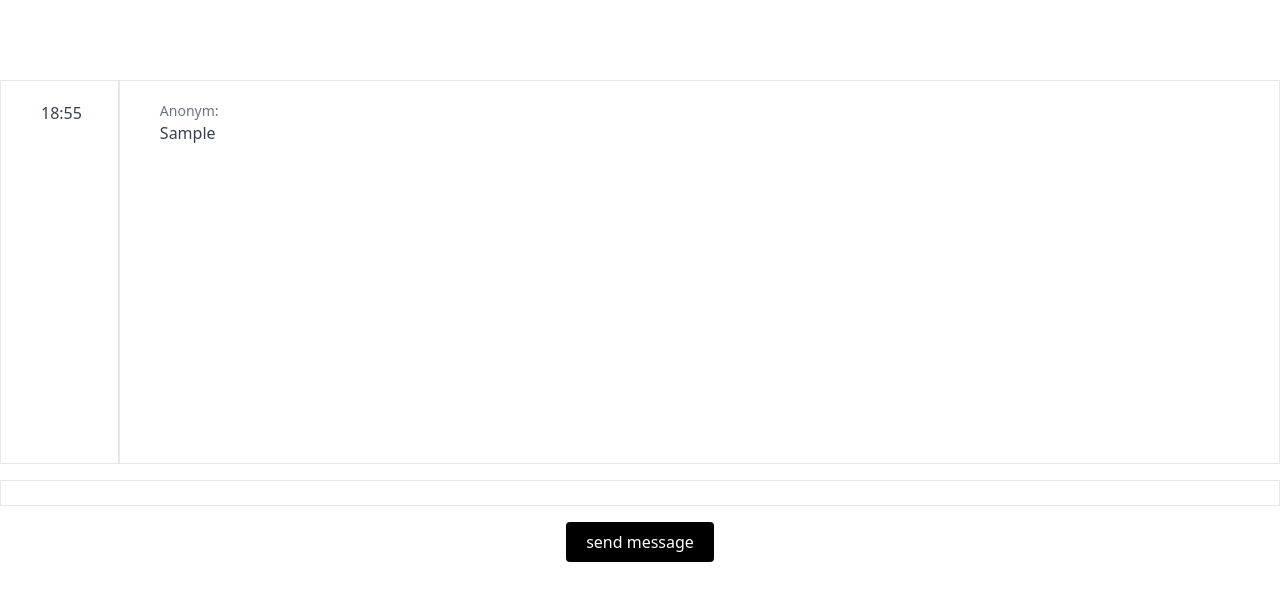
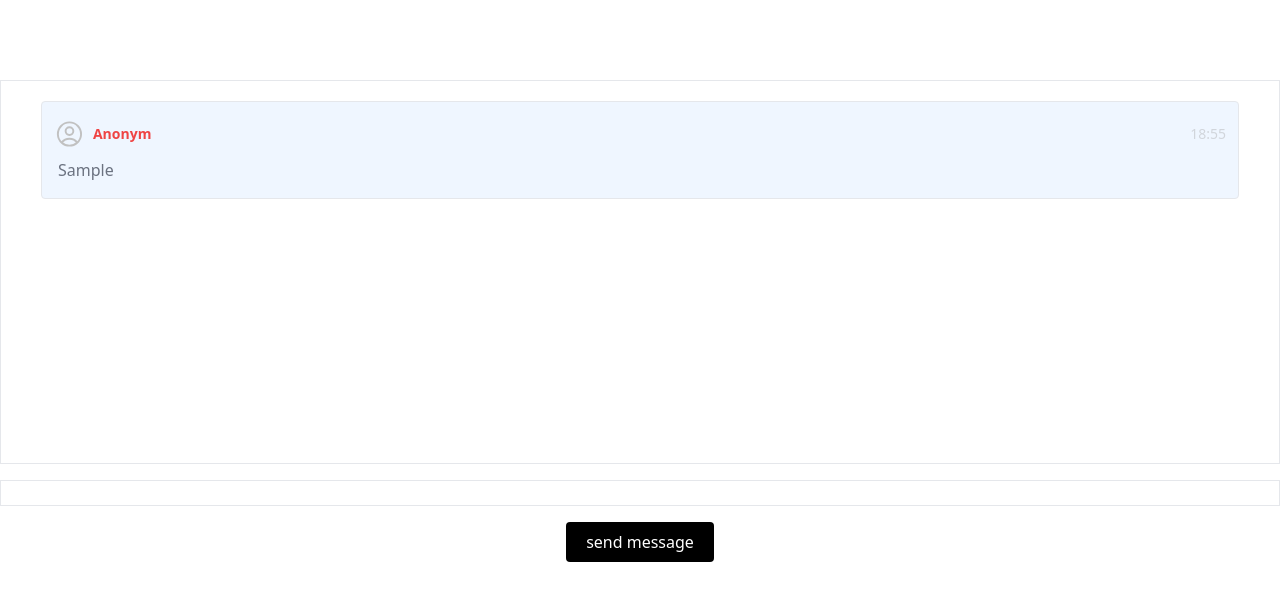
Before and after one commit to roma-marshall/chat-me, a Vue app: page / in a window 1280 px wide. Both pictures are taken after typing "Sample" into the empty fields and a click on the button "send message". Shown: the top 600 px of the page. Built offline with nearby package versions, Linux system fonts and the light colour scheme.

Commit message:
refactoring message component

```diff
--- a/src/App.vue
+++ b/src/App.vue
@@ -1,19 +1,24 @@
 <template>
   <div class="flex flex-col container justify-center mt-20 mx-auto space-y-4">
     <div class="flex flex-row justify-center">
-      <div class="border h-96 overflow-auto px-10 py-5">
-        <div v-for="item in timestamp" class="mb-2">
-          <span class="text-gray-700">
-            {{ item }}
-          </span>
-        </div>
-      </div>
       <div class="border h-96 overflow-auto px-10 py-5 w-full">
-        <div v-for="item in messages" class="mb-2">
-          <p class="text-gray-500 text-sm">Anonym:</p>
-          <span class="text-gray-700">
-            {{ item }}
-          </span>
+        <div v-for="item in messages" class="border rounded py-4 bg-blue-50 space-y-2 mb-2 space-x-4">
+          <div class="flex justify-start mx-3 space-x-2">
+            <svg xmlns="http://www.w3.org/2000/svg" fill="none" class="w-8 h-8" viewBox="0 0 24 24" stroke-width="1.5" stroke="#c1c1c1">
+              <path stroke-linecap="round" stroke-linejoin="round" d="M17.982 18.725A7.488 7.488 0 0 0 12 15.75a7.488 7.488 0 0 0-5.982 2.975m11.963 0a9 9 0 1 0-11.963 0m11.963 0A8.966 8.966 0 0 1 12 21a8.966 8.966 0 0 1-5.982-2.275M15 9.75a3 3 0 1 1-6 0 3 3 0 0 1 6 0Z" />
+            </svg>
+            <div class="flex justify-between w-full my-auto">
+              <span class="text-red-500 font-bold text-sm w-fit">
+                Anonym
+              </span>
+              <span class="text-gray-300 text-sm">
+              {{ item.timestamp }}
+            </span>
+            </div>
+          </div>
+          <div class="text-gray-500 pr-4">
+            {{ item.message }}
+          </div>
         </div>
       </div>
     </div>
@@ -40,8 +45,26 @@ const sendMessage = () => {
   timestamp.value.unshift(date.getHours() + ':' + date.getMinutes())
 
 
-  messages.value.unshift(message.value)
+  messages.value.unshift(
+    {
+      id: id.value,
+      message: message.value,
+      timestamp: date.getHours() + ':' + date.getMinutes()
+    }
+  )
+  id.value++
+
+
+  // messages.value = {
+  //   id: '1',
+  //   message: 'hello world',
+  //   timestamp: '20:00'
+  // }
+
+
   message.value = ''
+
+
 
 }
 
```
